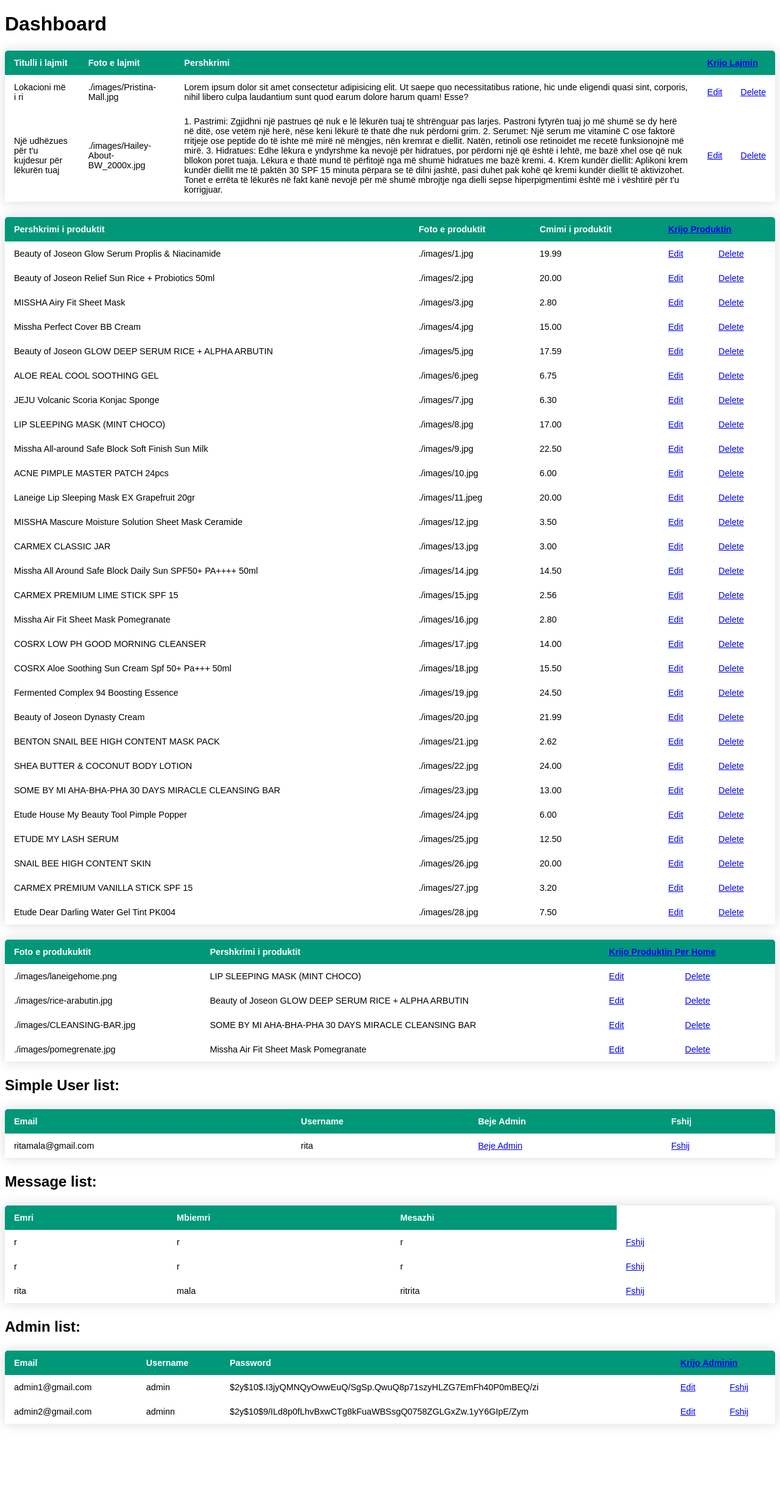
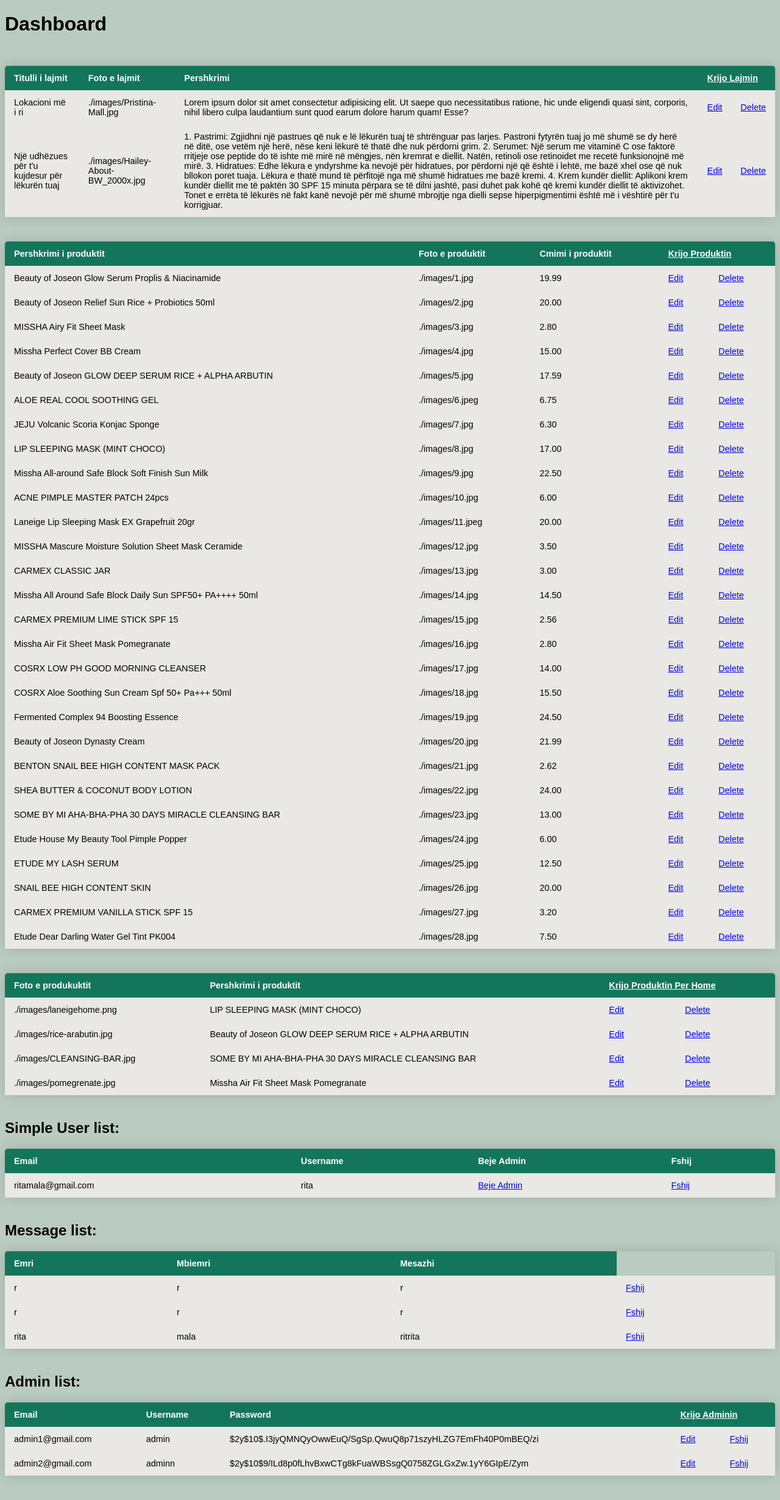
Before and after one commit to rirrm/final-web-project, a PHP site: page /views/dashboard.php in a window 1280 px wide. Shown: the whole page at 61% size. Before the commit the page ends 2339 px from the top, so only its background shows below. Run offline with PHP 8.4, Linux system fonts and the light colour scheme; data comes from the database, SQL or seed files in the repository.

Commit message:
ndryshime

```diff
--- a/new/registerController.php
+++ b/new/registerController.php
@@ -3,6 +3,8 @@ include_once 'simpleUserClass.php';
 include_once 'adminClass.php';
 require_once 'userMapper.php';
 // include_once '../signup.php';
+$emptyErr = $emailValidErr = $emailExistsErr = $usernameValidErr =$UsernameExistsErr = $passwordValid="";
+
 if (isset($_POST['register-btn'])) {
     $register = new RegisterLogic($_POST);
     $EmptyFields=$register->emptyFields();
--- a/views/dashboard.php
+++ b/views/dashboard.php
@@ -180,12 +180,19 @@
 </body>
 <style>
 *{
-  font-family: sans-serif;
+  font-family: Arial, Helvetica, sans-serif;
 }
 
+body{
+  background-color:#bacbc1;
+}
+div{
+  margin-top:50px;
+}
 .content-table {
   border-collapse: collapse;
-  margin: 25px 0;
+  margin-top:20px;
+  margin-bottom:40px;
   font-size: 0.9em;
   width: 100%;
   border-radius: 5px 5px 0 0;
@@ -199,10 +206,16 @@
   text-align: left;
   font-weight: bold;
 }
-
-.content-table th,
+.content-table th a{
+  color:white;
+}
+.content-table th{
+  background-color: #13765b;
+  padding: 12px 15px;
+}
 .content-table td {
   padding: 12px 15px;
+  background-color: #e9e8e4;
 }
 
 .link{
```
